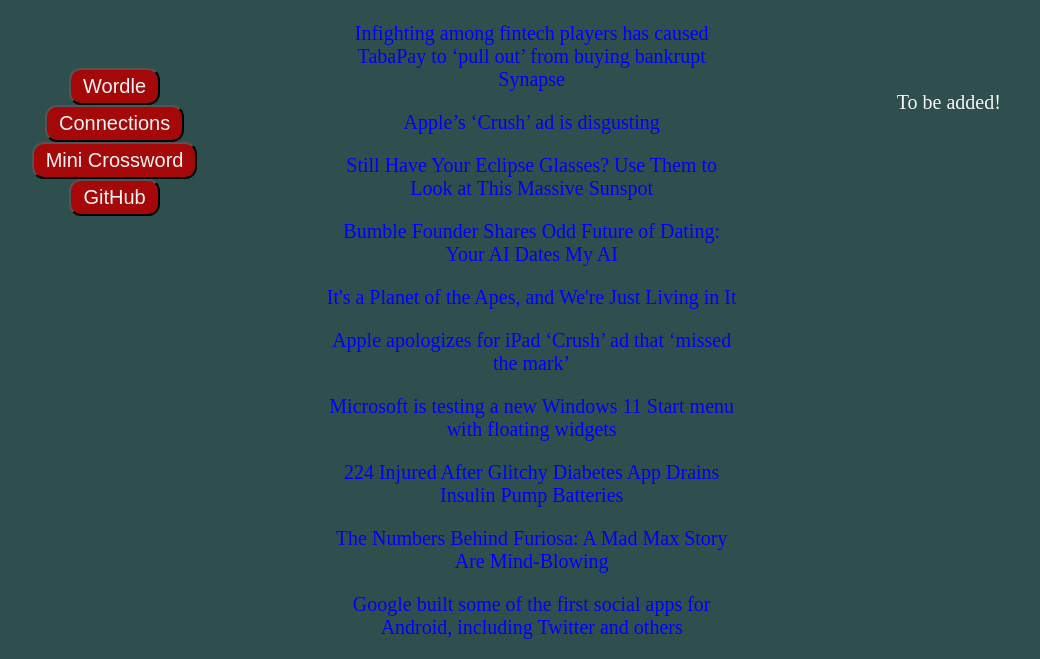
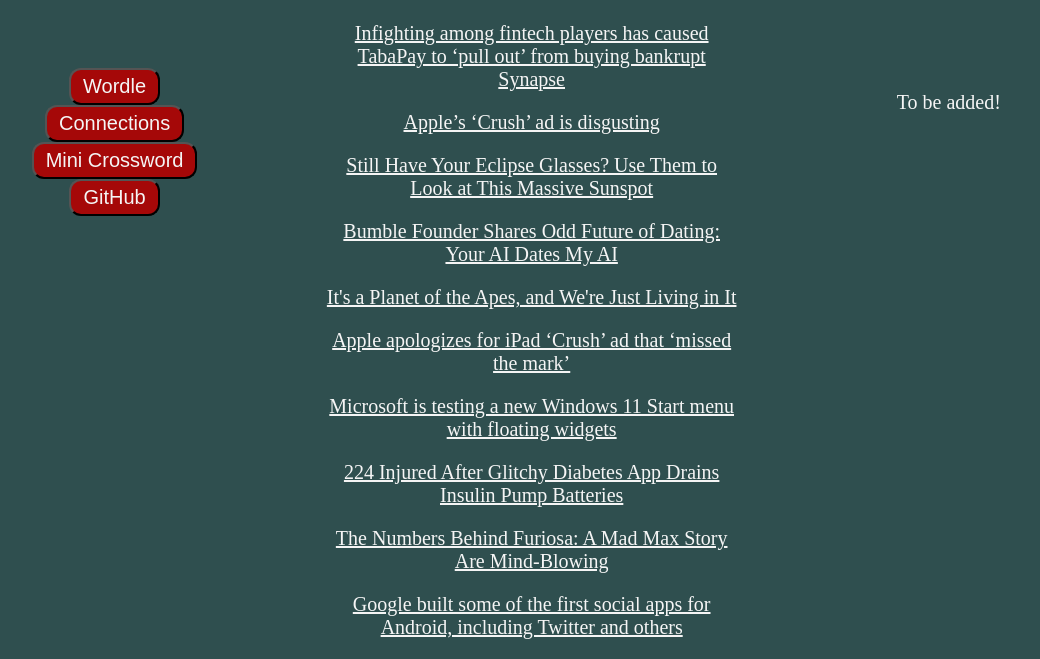
Before and after one commit to WheezyAlien/WheezyAlien.github.io, a plain HTML site: page index.html in a window 1280 px wide. Shown: the part 162-821 px from the top of the page, without its empty margins (102-1142 px from the left). Drawn offline with Linux system fonts and the light colour scheme.

Commit message:
adusting rss style

```diff
--- a/index.html
+++ b/index.html
@@ -17,11 +17,11 @@
             margin-bottom: 10px;
         }
         #rss-feed li a {
-            color: blue; /* Change text color here */
-            text-decoration: none;
-        }
-        #rss-feed li a:hover {
-            text-decoration: underline;
+            font: arial;
+            font-size: 20px;
+            color: whitesmoke;
+            text-align: center;
+            background-color: darkslategrey;
         }
     </style>
 </head>
```
